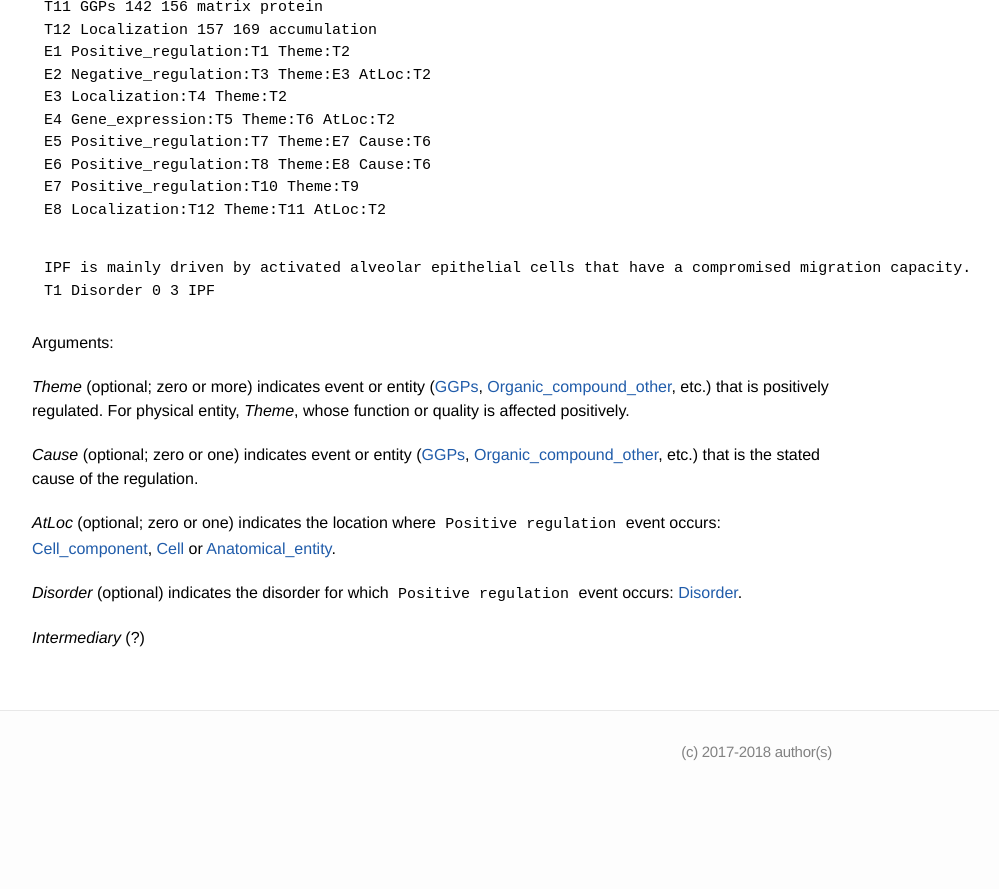
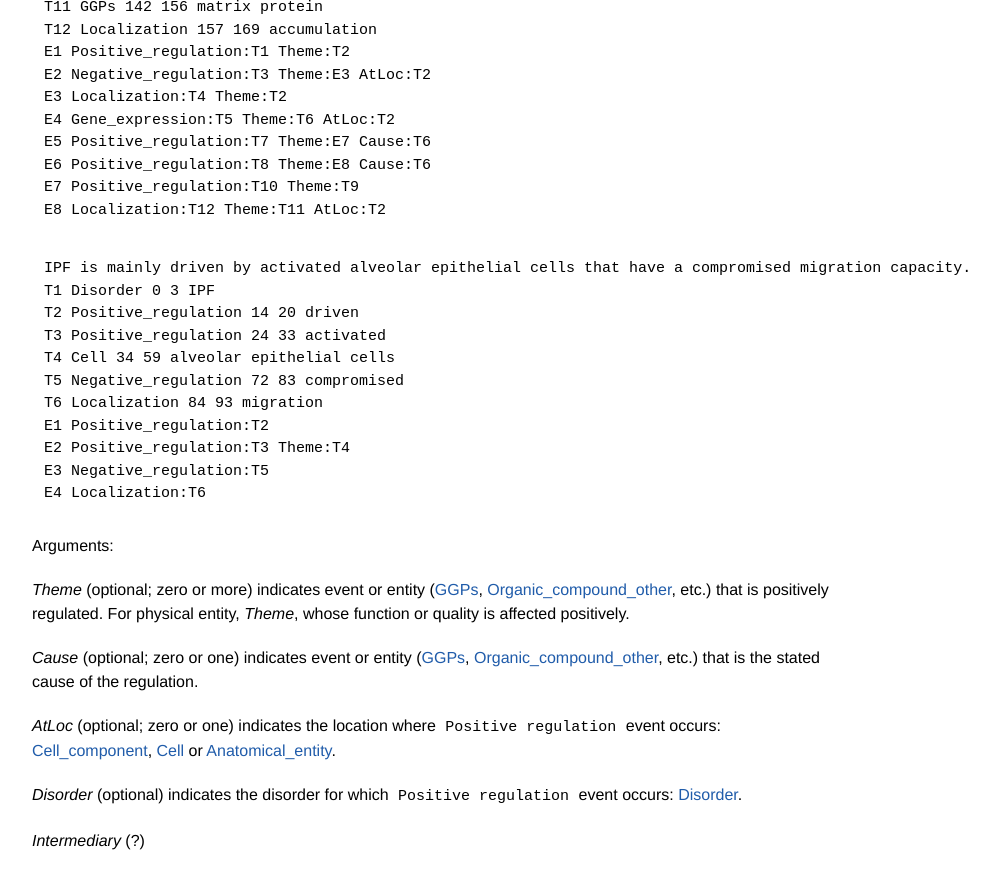
Before and after one commit to ezcatdb/molbiol_lung_corpus-guidelines, a Jekyll site: the page built from _event/Positive_regulation.md, in a window 1280 px wide and 900 px high, scrolled down 4975 px. Shown: the top 889 px of the window, without its empty margins (208-1207 px from the left). Built offline with Jekyll 4.4.1, drawn with Linux system fonts in a browser that asks for light colours; before the commit the page ends 5769 px from its top, so only the background shows below that.

Commit message:
corrected 11th sample sentence in _event/Positive_regulation.md

```diff
--- a/_event/Positive_regulation.md
+++ b/_event/Positive_regulation.md
@@ -352,6 +352,15 @@ E8 Localization:T12 Theme:T11 AtLoc:T2
 ~~~ ann
 IPF is mainly driven by activated alveolar epithelial cells that have a compromised migration capacity.
 T1 Disorder 0 3 IPF
+T2 Positive_regulation 14 20 driven
+T3 Positive_regulation 24 33 activated
+T4 Cell 34 59 alveolar epithelial cells
+T5 Negative_regulation 72 83 compromised
+T6 Localization 84 93 migration
+E1 Positive_regulation:T2
+E2 Positive_regulation:T3 Theme:T4
+E3 Negative_regulation:T5
+E4 Localization:T6
 ~~~
 
 Arguments:
```
